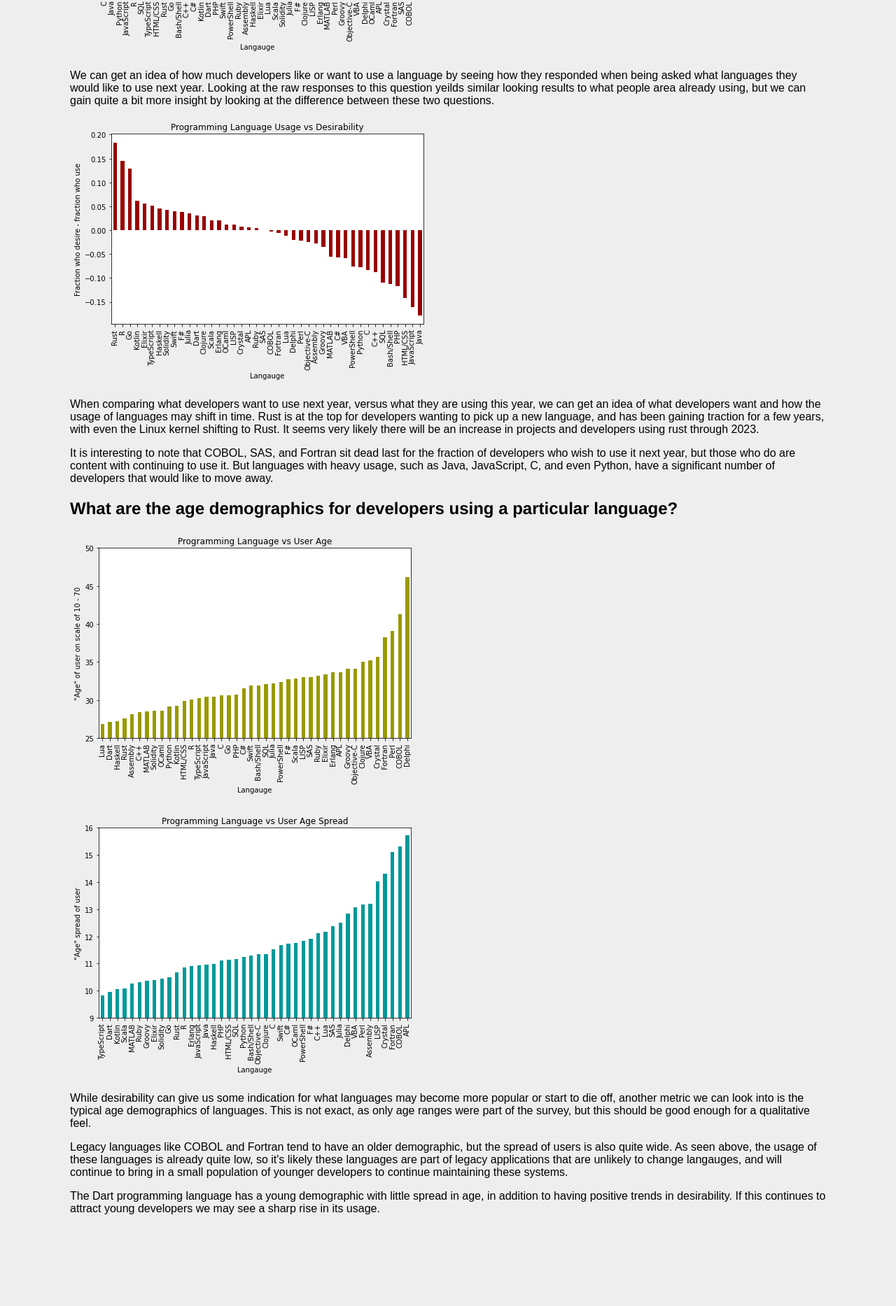
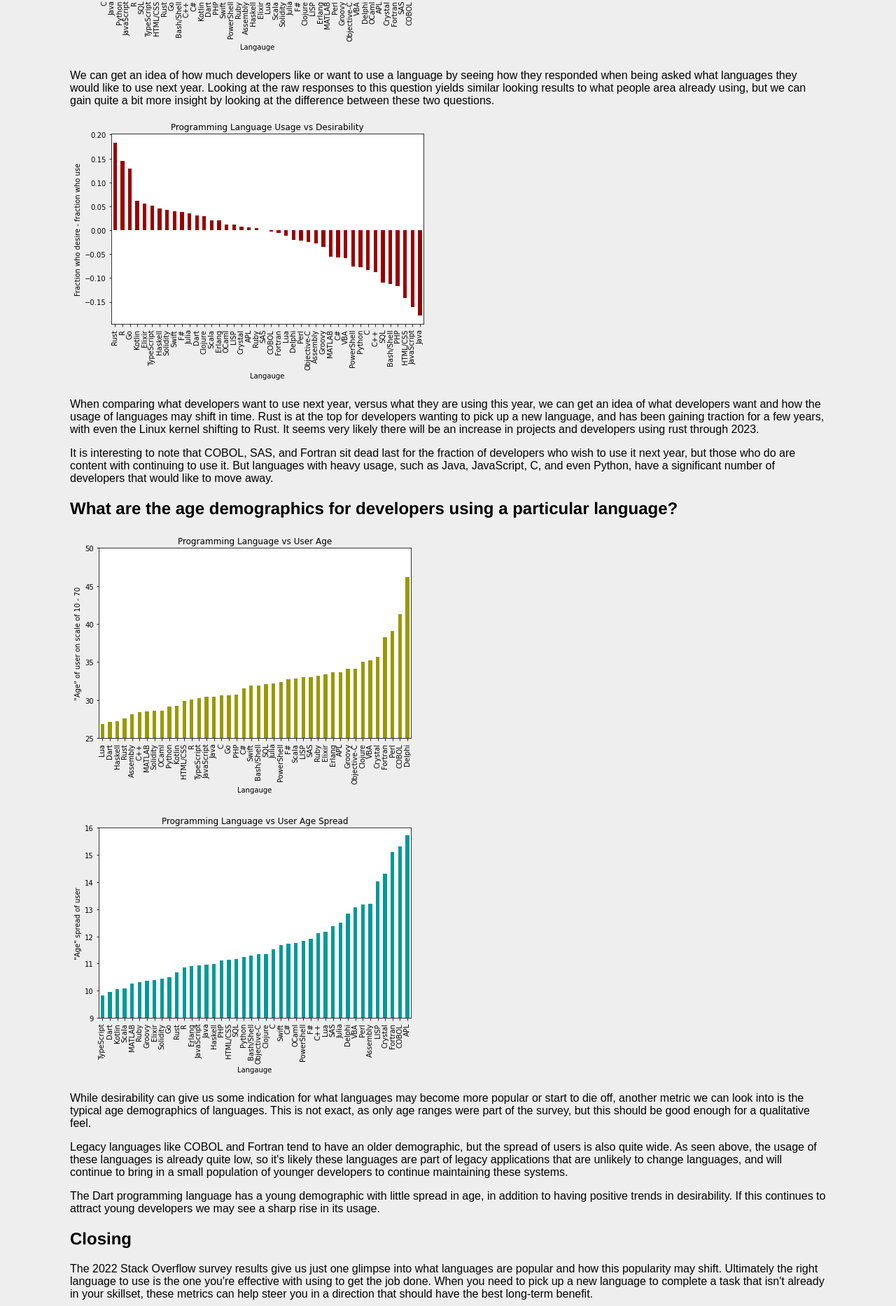
Before and after one commit to nmiclass/blog, a plain HTML site: page index.html in a window 1280 px wide. Shown: the part 1873-3740 px from the top of the page at 70% size. Before the commit the page ends 3626 px from the top, so only its background shows below. Drawn offline with Linux system fonts and the light colour scheme.

Commit message:
Add files via upload

```diff
--- a/index.html
+++ b/index.html
@@ -38,14 +38,14 @@ You too can have a smile like the AI developers above if you get in on the hotte
 <h2>What languages were used in 2022?</h2>
 <img src="lang_used.png"/>
 
-<p>We can directly answer the question of popularity by looking at the percentage of responants who use each language (we only count respondants who answer this particular question).  At the very top is C.  Given it's wide platform portability, ranging from the lowest power microcontrollers to supercomputers, heavy usage in the Linux kernel and core components, it shouldn't be surprising to see most developers at least touching C.</p>
+<p>We can directly answer the question of popularity by looking at the percentage of respondents who use each language (we only count respondents who answer this particular question).  At the very top is C.  Given it's wide platform portability, ranging from the lowest power microcontrollers to supercomputers, heavy usage in the Linux kernel and core components, it shouldn't be surprising to see most developers at least touching C.</p>
 
 <p>Java, JavasScript, and Python were also frequently used in 2022.  We don't however, have insight into just how often each of these languages are used, only that they were used at some point in the last year.</p>
 
 <h2>What languages do developers want to use next year?</h2>
 <img src="lang_want.png"/>
 
-<p>We can get an idea of how much developers like or want to use a language by seeing how they responded when being asked what languages they would like to use next year.  Looking at the raw responses to this question yeilds similar looking results to what people area already using, but we can gain quite a bit more insight by looking at the difference between these two questions.</p>
+<p>We can get an idea of how much developers like or want to use a language by seeing how they responded when being asked what languages they would like to use next year.  Looking at the raw responses to this question yields similar looking results to what people area already using, but we can gain quite a bit more insight by looking at the difference between these two questions.</p>
 
 <img src="lang_des.png"/>
 
@@ -60,9 +60,13 @@ You too can have a smile like the AI developers above if you get in on the hotte
 
 <p>While desirability can give us some indication for what languages may become more popular or start to die off, another metric we can look into is the typical age demographics of languages.  This is not exact, as only age ranges were part of the survey, but this should be good enough for a qualitative feel.</p>
 
-<p>Legacy languages like COBOL and Fortran tend to have an older demographic, but the spread of users is also quite wide.  As seen above, the usage of these languages is already quite low, so it's likely these languages are part of legacy applications that are unlikely to change langauges, and will continue to bring in a small population of younger developers to continue maintaining these systems.</p>
+<p>Legacy languages like COBOL and Fortran tend to have an older demographic, but the spread of users is also quite wide.  As seen above, the usage of these languages is already quite low, so it's likely these languages are part of legacy applications that are unlikely to change languages, and will continue to bring in a small population of younger developers to continue maintaining these systems.</p>
 
 <p>The Dart programming language has a young demographic with little spread in age, in addition to having positive trends in desirability.  If this continues to attract young developers we may see a sharp rise in its usage.</p>
 
+<h2>Closing</h2>
+
+<p>The 2022 Stack Overflow survey results give us just one glimpse into what languages are popular and how this popularity may shift.  Ultimately the right language to use is the one you're effective with using to get the job done.  When you need to pick up a new language to complete a task that isn't already in your skillset, these metrics can help steer you in a direction that should have the best long-term benefit.</p>
+
 </body>
 </html>
```
